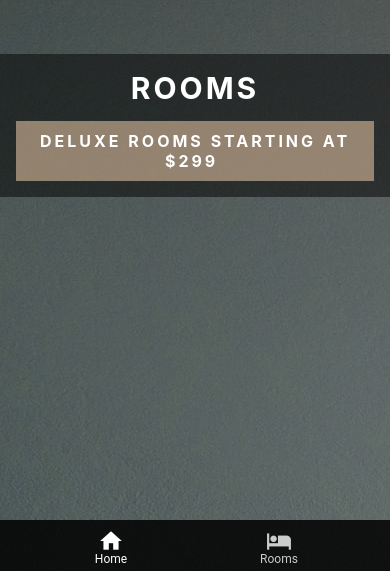
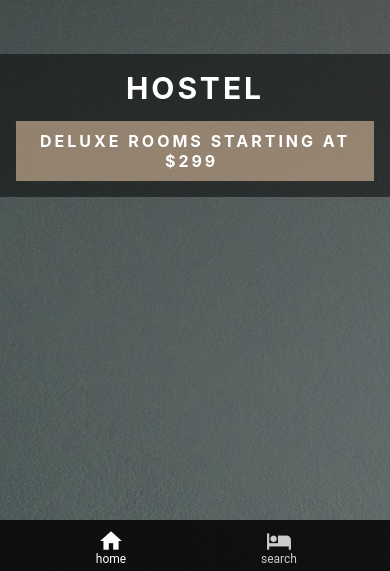
Before and after one commit to baubrun/hotelNative, a React Native app: screen / in a window 390 px wide. Shown: the part 270-841 px from the top of the page. Built offline with nearby package versions, Linux system fonts and the light colour scheme.

Commit message:
updated app

```diff
--- a/App.js
+++ b/App.js
@@ -2,7 +2,7 @@ import React from 'react';
 import {NavigationContainer} from '@react-navigation/native';
 import {createMaterialBottomTabNavigator} from '@react-navigation/material-bottom-tabs';
 import HomeScreen from './screens/Home';
-import RoomsScreen from './screens/Rooms';
+import SearchScreen from './screens/Search';
 import MaterialIcons from 'react-native-vector-icons/MaterialIcons';
 import {StyleSheet} from 'react-native';
 // import Notification from './components/Notification';
@@ -18,20 +18,18 @@ const App = () => {
         inactiveColor="#ccc"
         barStyle={styles.bottomBar}>
         <Tab.Screen
-          name="Home"
+          name="home"
           component={HomeScreen}
           options={{
-            tabBarLabel: 'Home',
             tabBarIcon: ({color}) => (
               <MaterialIcons name="home" color={color} size={iconSize} />
             ),
           }}
         />
         <Tab.Screen
-          name="Rooms"
-          component={RoomsScreen}
+          name="search"
+          component={SearchScreen}
           options={{
-            tabBarLabel: 'Rooms',
             tabBarIcon: ({color}) => (
               <MaterialIcons name="hotel" color={color} size={iconSize} />
             ),
--- a/components/Hero.js
+++ b/components/Hero.js
@@ -1,5 +1,5 @@
 import React from 'react';
-import {StyleSheet, Text, View, Button} from 'react-native';
+import {StyleSheet, Text, View} from 'react-native';
 
 const Hero = props => {
   const {subtitle, title} = props;
--- a/package.json
+++ b/package.json
@@ -6,7 +6,7 @@
     "android": "react-native run-android",
     "ios": "react-native run-ios",
     "start": "react-native start",
-    "test": "jest",
+    "test": "jest --watch",
     "lint": "eslint ."
   },
   "dependencies": {
--- a/screens/Home.js
+++ b/screens/Home.js
@@ -1,5 +1,5 @@
 import React from 'react';
-import {StyleSheet, ImageBackground, View, Image, Text} from 'react-native';
+import {StyleSheet, ImageBackground, View} from 'react-native';
 import Notification from '../components/Notification';
 import room2 from '../images/room-2.jpg';
 import Hero from '../components/Hero';
@@ -9,7 +9,7 @@ const Home = () => {
   return (
     <View style={styles.container}>
       <ImageBackground style={styles.image} source={room2} resizeMode="cover">
-        <Hero subtitle="Deluxe Rooms starting at $299" title="rooms" />
+        <Hero subtitle="Deluxe Rooms starting at $299" title="HOSTEL" />
       </ImageBackground>
       {notif && <Notification message="hoempage" _type="error" />}
     </View>
--- a/screens/Rooms.js
+++ b/screens/Search.js
@@ -1,14 +1,14 @@
 import React from 'react';
 import {StyleSheet, Text, View} from 'react-native';
 
-const Rooms = () => {
+const Search = () => {
   return (
     <View>
-      <Text> Search Rooms </Text>
+      <Text> Rooms page </Text>
     </View>
   );
 };
 
 const styles = StyleSheet.create({});
 
-export default Rooms;
+export default Search;
```
Also changed, not shown: 2 other files (tests, documents, lock files or other folders).
